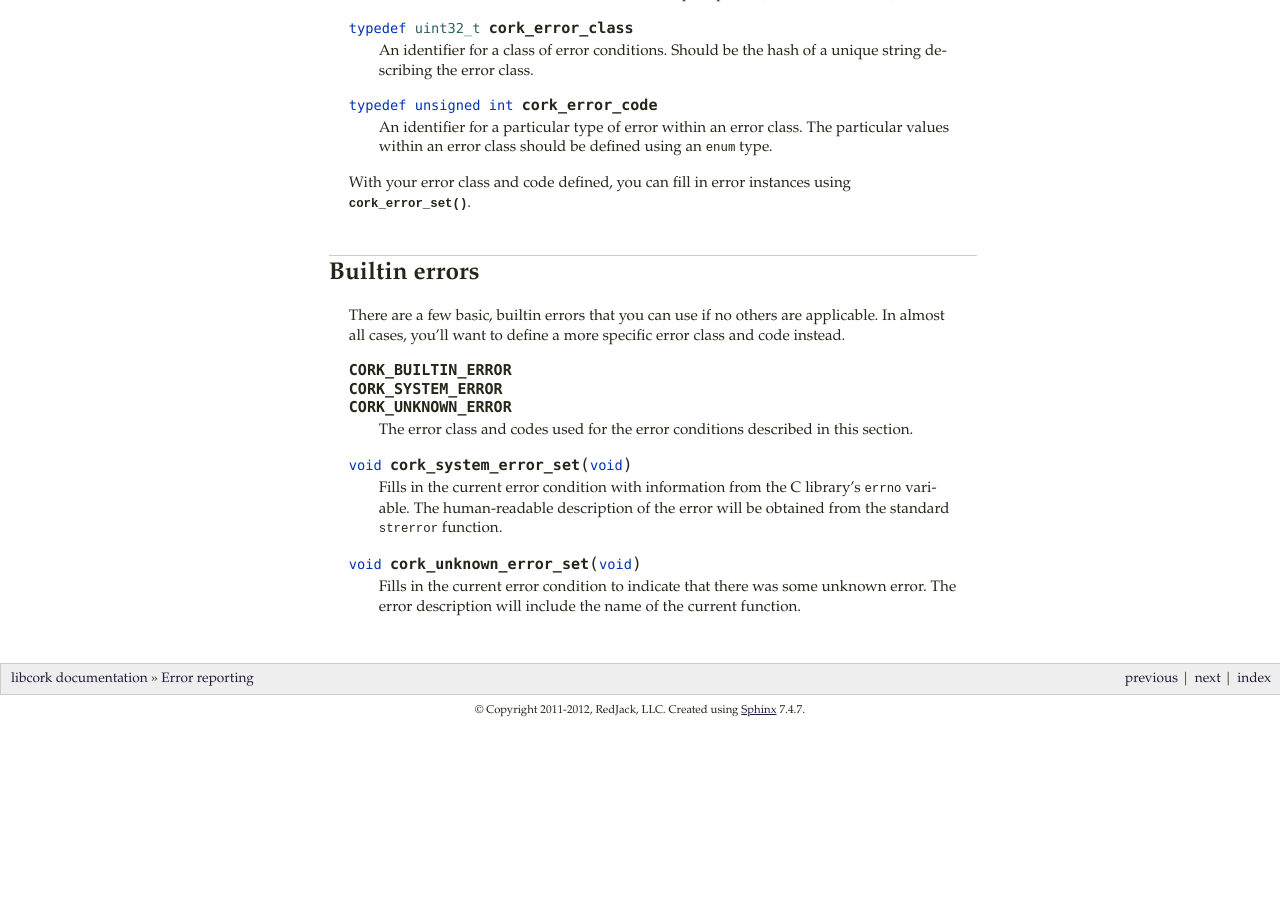
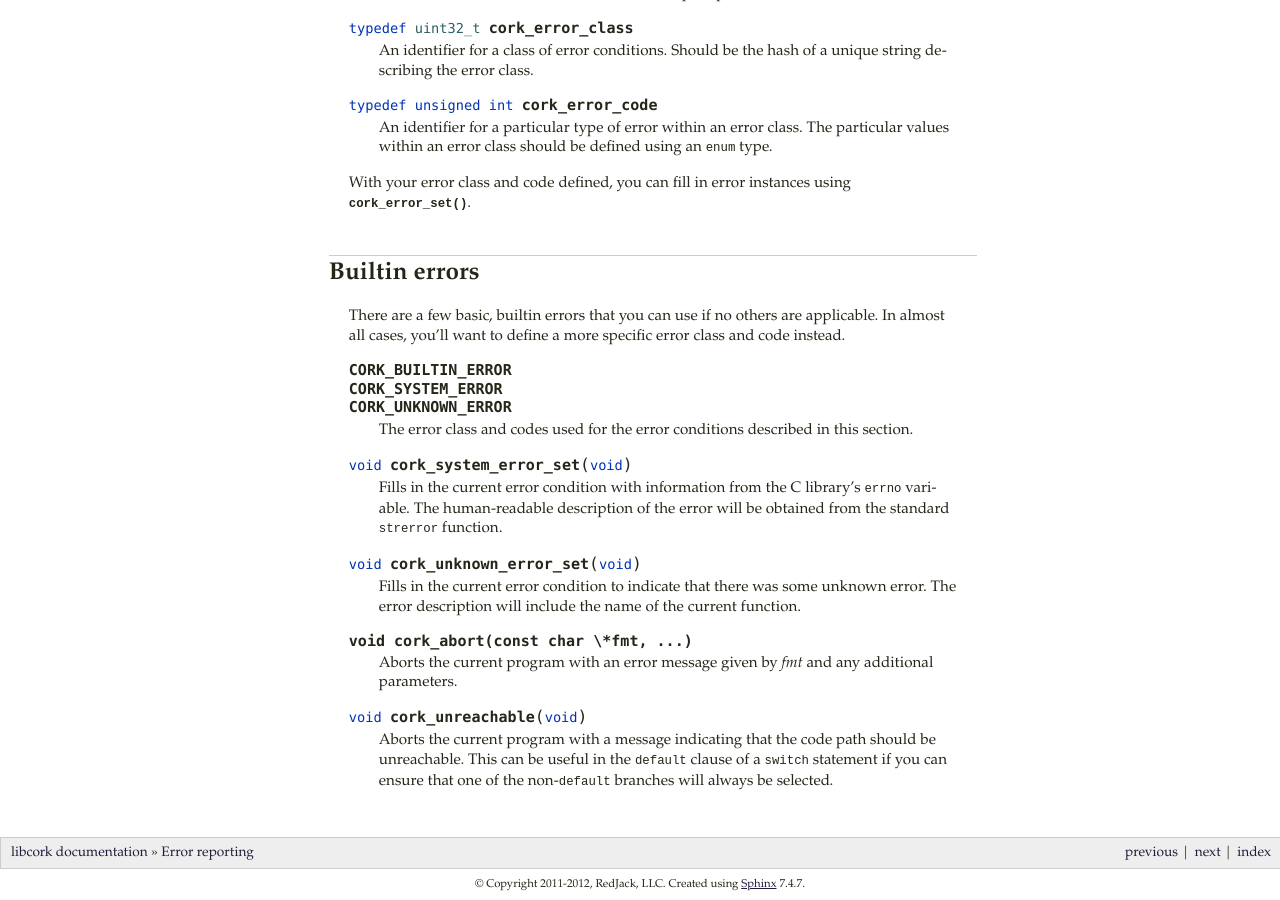
Before and after one commit to dcreager/libcork, a Sphinx documentation site: the page built from docs/errors.rst, in a window 1280 px wide and 900 px high, scrolled down 5238 px. Built offline with Sphinx 7.4.7, drawn with Linux system fonts in a browser that asks for light colours; the version number could not be read and is left out; before the commit the page ends 5964 px from its top, so only the background shows below that.

Commit message:
cork_unreachable() function
This patch adds a new function that can be used in code paths that are
unreachable, but that the compiler can't identify as such.  The function causes
the current program to abort with an error message indicating that the code path
should be unreachable.

```diff
--- a/docs/errors.rst
+++ b/docs/errors.rst
@@ -378,3 +378,15 @@ error class and code instead.
    Fills in the current error condition to indicate that there was some
    unknown error.  The error description will include the name of the
    current function.
+
+.. function:: void cork_abort(const char \*fmt, ...)
+
+   Aborts the current program with an error message given by *fmt* and any
+   additional parameters.
+
+.. function:: void cork_unreachable(void)
+
+   Aborts the current program with a message indicating that the code path
+   should be unreachable.  This can be useful in the ``default`` clause of a
+   ``switch`` statement if you can ensure that one of the non-``default``
+   branches will always be selected.
```
Also changed, not shown: 2 other files.
